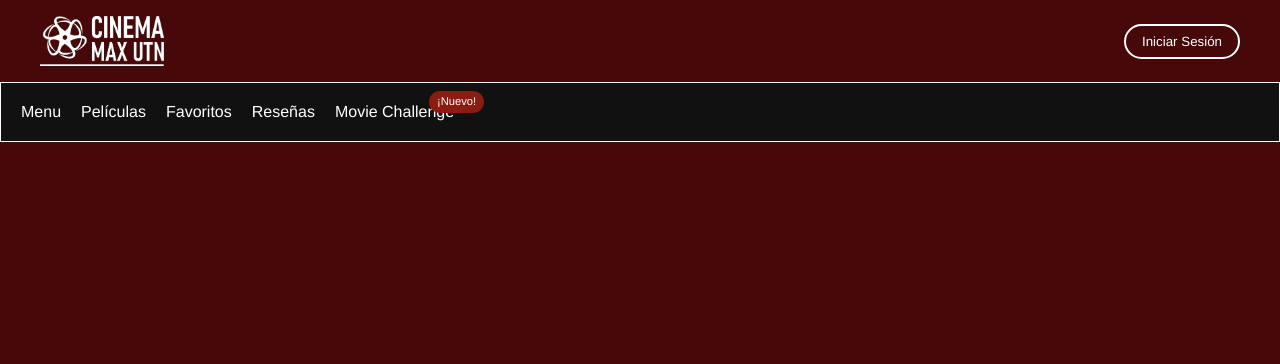
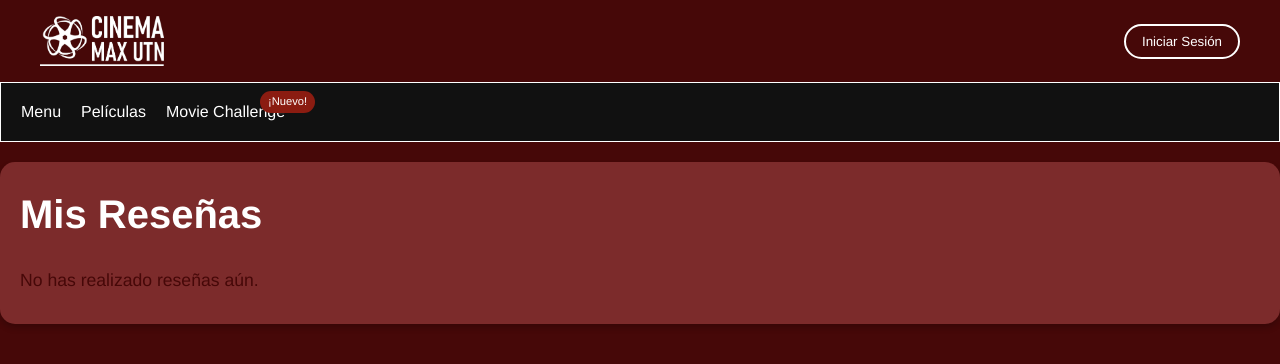
Before and after one commit to icefarelli/TP-final---Pagina-web-Peliculas---TUP-2024, an Angular app in the folder TP-final-angular-peliculas/: page /mis-resenas in a window 1280 px wide. Before the commit this address led to /. Shown: the top 364 px of the page. Built offline with nearby package versions, Linux system fonts and the light colour scheme.

Commit message:
cambios en nav var, mis resenas y favoritos

```diff
--- a/TP-final-angular-peliculas/src/app/app.routes.ts
+++ b/TP-final-angular-peliculas/src/app/app.routes.ts
@@ -14,7 +14,7 @@ import { QuizPreguntasComponent } from './quiz/quiz-preguntas/quiz-preguntas.com
 import { QuizResultadosComponent } from './quiz/quiz-resultados/quiz-resultados.component';
 import { PreguntasMakerComponent } from './quiz/preguntas-maker/preguntas-maker.component';
 import { EditarPerfilComponent } from "./editar-perfil/editar-perfil.component";
-
+import { MisResenasComponent } from "./funcionalidades/resenas/mis-resenas/mis-resenas.component";
 export const routes: Routes = [
   { path: '',
     component: HomeComponent, pathMatch: 'full'
@@ -59,4 +59,5 @@ export const routes: Routes = [
     path: 'editar-perfil',
     component: EditarPerfilComponent
     },
+    { path: 'mis-resenas', component: MisResenasComponent }
 ];
--- a/TP-final-angular-peliculas/src/app/compartidos/navbar/navbar.component.html
+++ b/TP-final-angular-peliculas/src/app/compartidos/navbar/navbar.component.html
@@ -6,12 +6,6 @@
       </li>
       <li class="nav-item">
         <a routerLink="/peliculas" routerLinkActive="active" class="nav-links">Películas</a>
-      </li>
-      <li class="nav-item">
-        <a routerLink="/favoritos" routerLinkActive="active" class="nav-links">Favoritos</a>
-      </li>
-      <li class="nav-item">
-        <a routerLink="/resenas" routerLinkActive="active" class="nav-links">Reseñas</a>
       </li>
       <li class="nav-item">
         <a routerLink="/quiz" routerLinkActive="active" class="nav-links quiz-link">
@@ -26,7 +20,7 @@
           <div class="dropdown-content">
             <a routerLink="/mi-perfil" class="nav-links">Mi perfil</a>
             <a routerLink="/mis-resenas" class="nav-links">Mis reseñas</a>
-            <a routerLink="/mis-favoritos" class="nav-links">Mis favoritos</a>
+            <a routerLink="/favoritos" routerLinkActive="active" class="nav-links">Favoritos</a>
           </div>
         </div>
       </li>
--- /dev/null
+++ b/TP-final-angular-peliculas/src/app/funcionalidades/resenas/mis-resenas/mis-resenas.component.css
@@ -0,0 +1,65 @@
+.mis-resenas-container {
+  background-color: #7c2b2b; /* Color de fondo similar */
+  padding: 20px; /* Espaciado interno */
+  color: #d4d3d3; /* Color del texto */
+  margin: 20px auto; /* Centrar el contenido */
+  box-shadow: 0 4px 6px rgba(0, 0, 0, 0.2); /* Sombra */
+  border-radius: 15px; /* Bordes redondeados */
+}
+
+.mis-resenas-container h2 {
+  font-size: 2.5em; /* Tamaño de fuente para el encabezado */
+  margin-bottom: 20px; /* Espaciado inferior */
+  color: #ffffff; /* Color blanco para el encabezado */
+}
+
+.mis-resenas-container p {
+  font-size: 1.1em; /* Tamaño de fuente para párrafos */
+  line-height: 1.6; /* Espaciado entre líneas */
+  margin-bottom: 10px; /* Espaciado inferior */
+  color: #460808;
+}
+
+.reseña-card {
+  background-color: #d4d3d3; /* Color de fondo para cada reseña */
+  padding: 15px; /* Espaciado interno para la reseña */
+  border-radius: 10px; /* Bordes redondeados */
+  margin-bottom: 15px; /* Espaciado entre reseñas */
+  box-shadow: 0 2px 4px rgba(0, 0, 0, 0.1); /* Sombra suave */
+  transition: transform 0.2s; /* Transición suave para el hover */
+}
+
+.reseña-card:hover {
+  transform: translateY(-2px); /* Efecto de elevación al pasar el mouse */
+}
+
+.reseña-card h4 {
+  font-size: 1.5em; /* Tamaño de fuente para el título de la reseña */
+  color: #460808; /* Color del título */
+  margin-bottom: 10px; /* Espaciado inferior */
+}
+
+.reseña-card small {
+  color: #777; /* Color más suave para la fecha */
+  font-size: 0.9em; /* Tamaño de fuente más pequeño */
+}
+
+/* Media Queries para pantallas pequeñas */
+@media (max-width: 768px) {
+  .mis-resenas-container {
+    padding: 15px; /* Ajustar espaciado en pantallas más pequeñas */
+    margin: 15px auto; /* Ajustar margen superior en pantallas más pequeñas */
+  }
+
+  .mis-resenas-container h2 {
+    font-size: 2em; /* Ajustar tamaño de fuente en pantallas más pequeñas */
+  }
+
+  .reseña-card {
+    padding: 10px; /* Ajustar espaciado interno para reseñas en pantallas más pequeñas */
+  }
+
+  .reseña-card h4 {
+    font-size: 1.3em; /* Ajustar tamaño de fuente para el título en pantallas más pequeñas */
+  }
+}
--- /dev/null
+++ b/TP-final-angular-peliculas/src/app/funcionalidades/resenas/mis-resenas/mis-resenas.component.html
@@ -0,0 +1,11 @@
+<div class="mis-resenas-container">
+  <h2>Mis Reseñas</h2>
+  <div *ngIf="resenas.length === 0">
+    <p>No has realizado reseñas aún.</p>
+  </div>
+  <div *ngFor="let resena of resenas" class="reseña-card">
+    <h4>{{ resena.movieId }}</h4> <!-- Aquí puedes mostrar más detalles de la película si tienes acceso a ellos -->
+    <p>{{ resena.content }}</p>
+    <p><small>Escrita el: {{ resena.created_at | date:'short' }}</small></p>
+  </div>
+</div>
--- /dev/null
+++ b/TP-final-angular-peliculas/src/app/funcionalidades/resenas/mis-resenas/mis-resenas.component.ts
@@ -0,0 +1,40 @@
+import { Component, OnInit } from '@angular/core';
+import { ReseniasService } from '../../../nucleo/servicios/resenias.service';
+import { AuthService } from '../../../nucleo/servicios/auth.service';
+import { Usuario } from '../../../nucleo/servicios/auth.service';
+import { CommonModule } from '@angular/common';
+
+@Component({
+  selector: 'app-mis-resenas',
+  templateUrl: './mis-resenas.component.html',
+  styleUrls: ['./mis-resenas.component.css'],
+  standalone: true,
+  imports: [CommonModule]
+})
+export class MisResenasComponent implements OnInit {
+  resenas: any[] = [];
+  usuarioActual: Usuario | null = null;
+
+  constructor(private reseniasService: ReseniasService, private authService: AuthService) {}
+
+  ngOnInit(): void {
+    // Al iniciar el componente, obtenemos el usuario actual y cargamos sus reseñas
+    this.authService.getUsuarioActual().subscribe(usuario => {
+      this.usuarioActual = usuario;
+      this.cargarResenas(); // Llamamos a cargarResenas aquí
+    });
+  }
+
+  async cargarResenas(): Promise<void> {
+    if (this.usuarioActual && this.usuarioActual.usuario) { // Asegúrate de que el campo 'usuario' esté disponible
+      const author = this.usuarioActual.usuario; // Usar el nombre de usuario como author
+      try {
+        this.resenas = await this.reseniasService.getReviewsByAuthor(author); // Llamar al nuevo método
+      } catch (error) {
+        console.error('Error al cargar las reseñas:', error);
+      }
+    } else {
+      console.error('Usuario no autenticado o nombre de usuario no disponible');
+    }
+  }
+}
--- a/TP-final-angular-peliculas/src/app/nucleo/servicios/resenias.service.ts
+++ b/TP-final-angular-peliculas/src/app/nucleo/servicios/resenias.service.ts
@@ -85,5 +85,24 @@ export class ReseniasService {
   updateLocalReview(reviewId: number, content: string): Observable<LocalReview> {
     return this.http.patch<LocalReview>(`${this.localReviewsUrl}/${reviewId}`, { content });
 }
+async getReviewsByAuthor(author: string): Promise<LocalReview[]> {
+  try {
+    const response = await this.http.get<LocalReview[]>(this.localReviewsUrl).toPromise();
+
+    if (response) {
+      // Filtra las reseñas solo por author
+      return response
+        .filter(review => review.author === author) // Filtra por author
+        .map(review => ({
+          ...review,
+          isLocal: true
+        }));
+    }
+    return [];
+  } catch (error) {
+    console.error('Error al obtener las reseñas por author:', error);
+    return [];
+  }
+}
 
 }
```
Also changed, not shown: TP-final-angular-peliculas/src/assets/usuarios.json.
